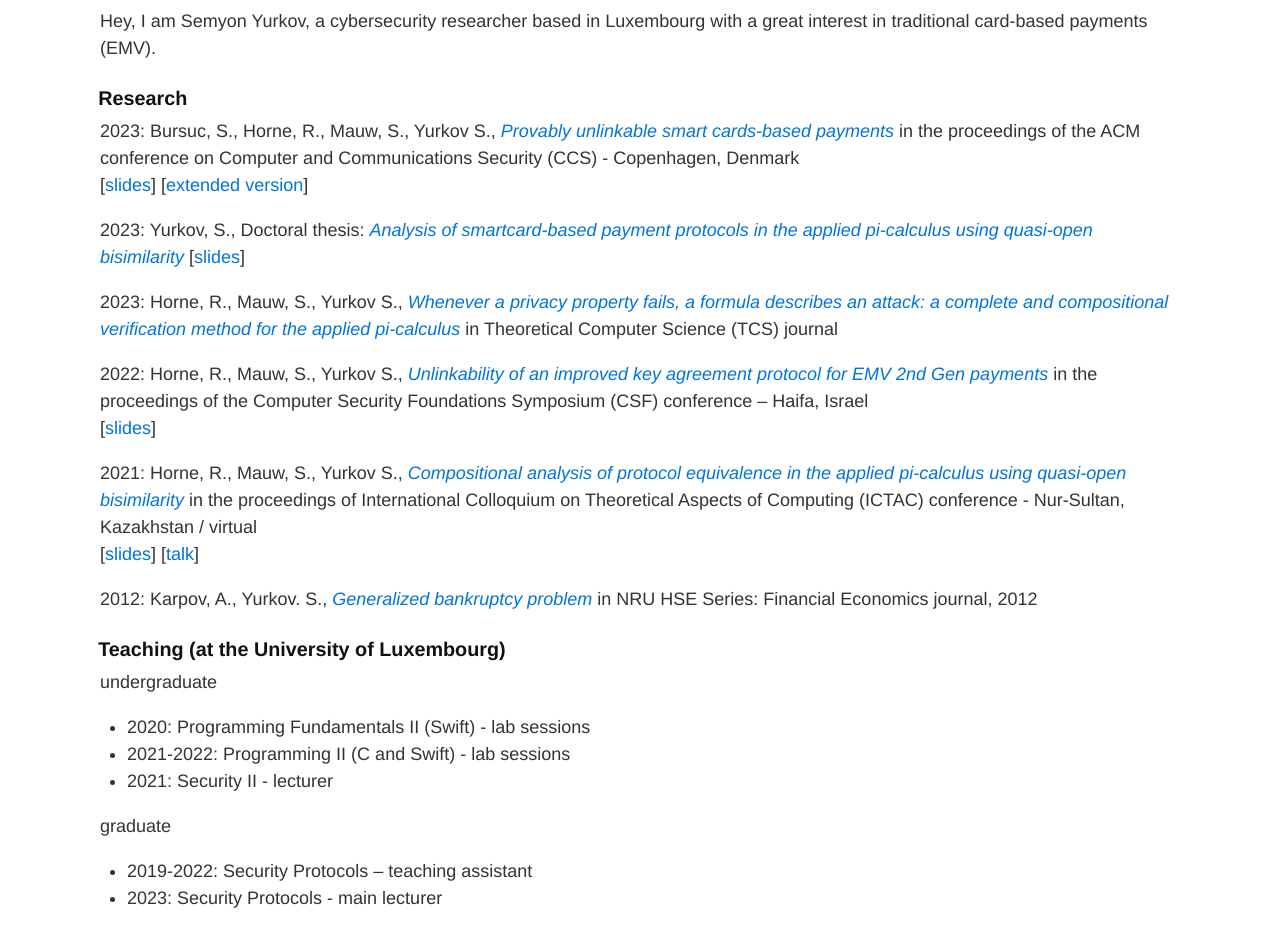
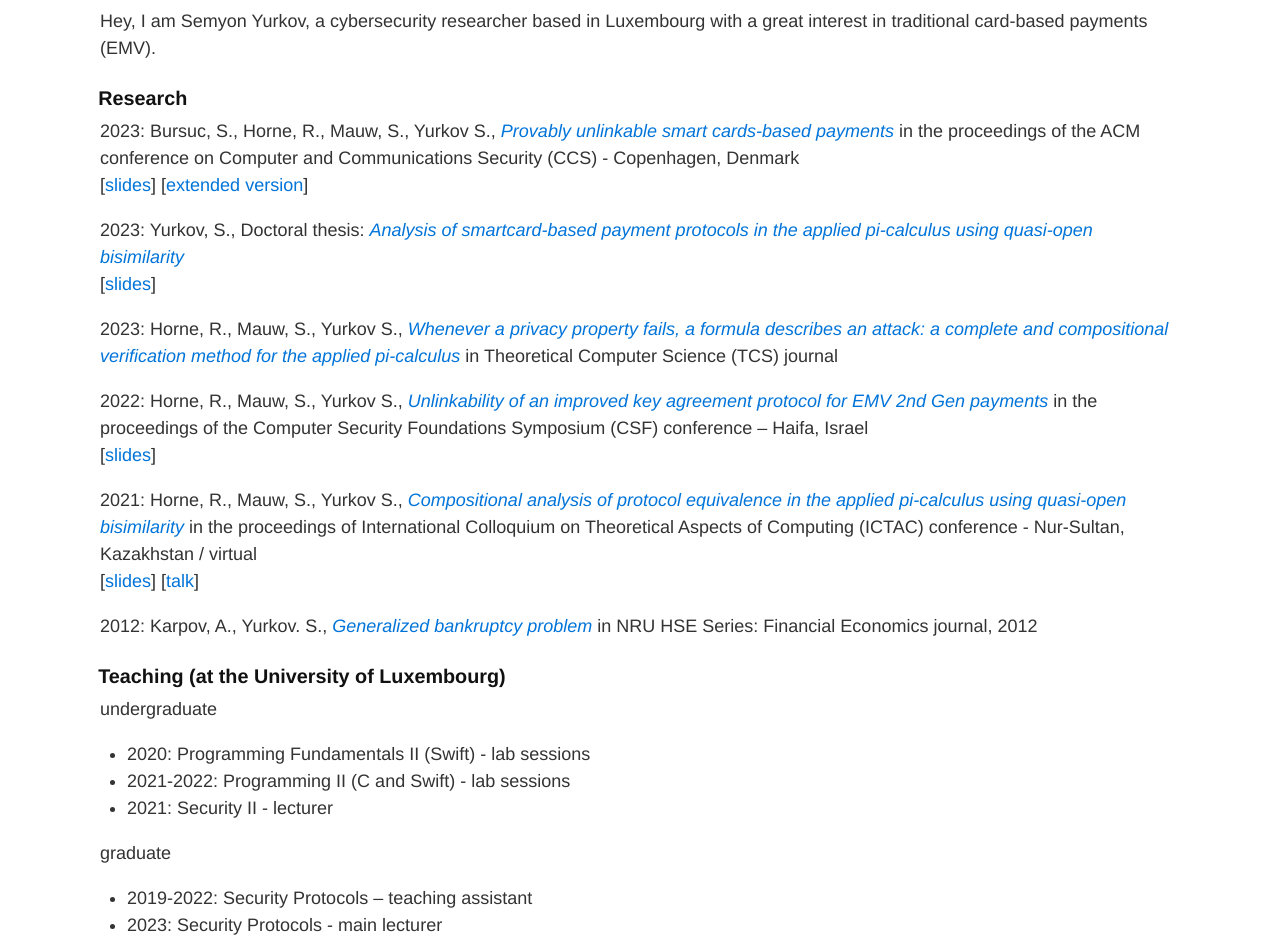
Before and after one commit to marblesurf/marblesurf.github.io, a Jekyll site: the page built from index.md, in a window 1280 px wide. Shown: the part 427-1365 px from the top of the page. Built offline with Jekyll 4.4.1, drawn with Linux system fonts in a browser that asks for light colours; grey boxes are pictures that could not be loaded.

```diff
--- a/index.md
+++ b/index.md
@@ -11,7 +11,7 @@ Hey, I am Semyon Yurkov, a cybersecurity researcher based in Luxembourg with a g
 2023: Bursuc, S., Horne, R., Mauw, S., Yurkov S., *[Provably unlinkable smart cards-based payments](https://dl.acm.org/doi/10.1145/3576915.3623109)* in the proceedings of the ACM conference on Computer and Communications Security (CCS) - Copenhagen, Denmark \
 [[slides](assets/ccs2023.pdf)] [[extended version](https://arxiv.org/abs/2309.03128)]
 
-2023: Yurkov, S., Doctoral thesis: *[Analysis of smartcard-based payment protocols in the applied pi-calculus using quasi-open bisimilarity](https://hdl.handle.net/10993/55510)*
+2023: Yurkov, S., Doctoral thesis: *[Analysis of smartcard-based payment protocols in the applied pi-calculus using quasi-open bisimilarity](https://hdl.handle.net/10993/55510)* \
 [[slides](assets/def2023.pdf)]
 
 2023: Horne, R., Mauw, S., Yurkov S., *[Whenever a privacy property fails, a formula describes an attack: a complete and compositional verification method for the applied pi-calculus](https://www.sciencedirect.com/science/article/pii/S030439752300155X)* in Theoretical Computer Science (TCS) journal
```
